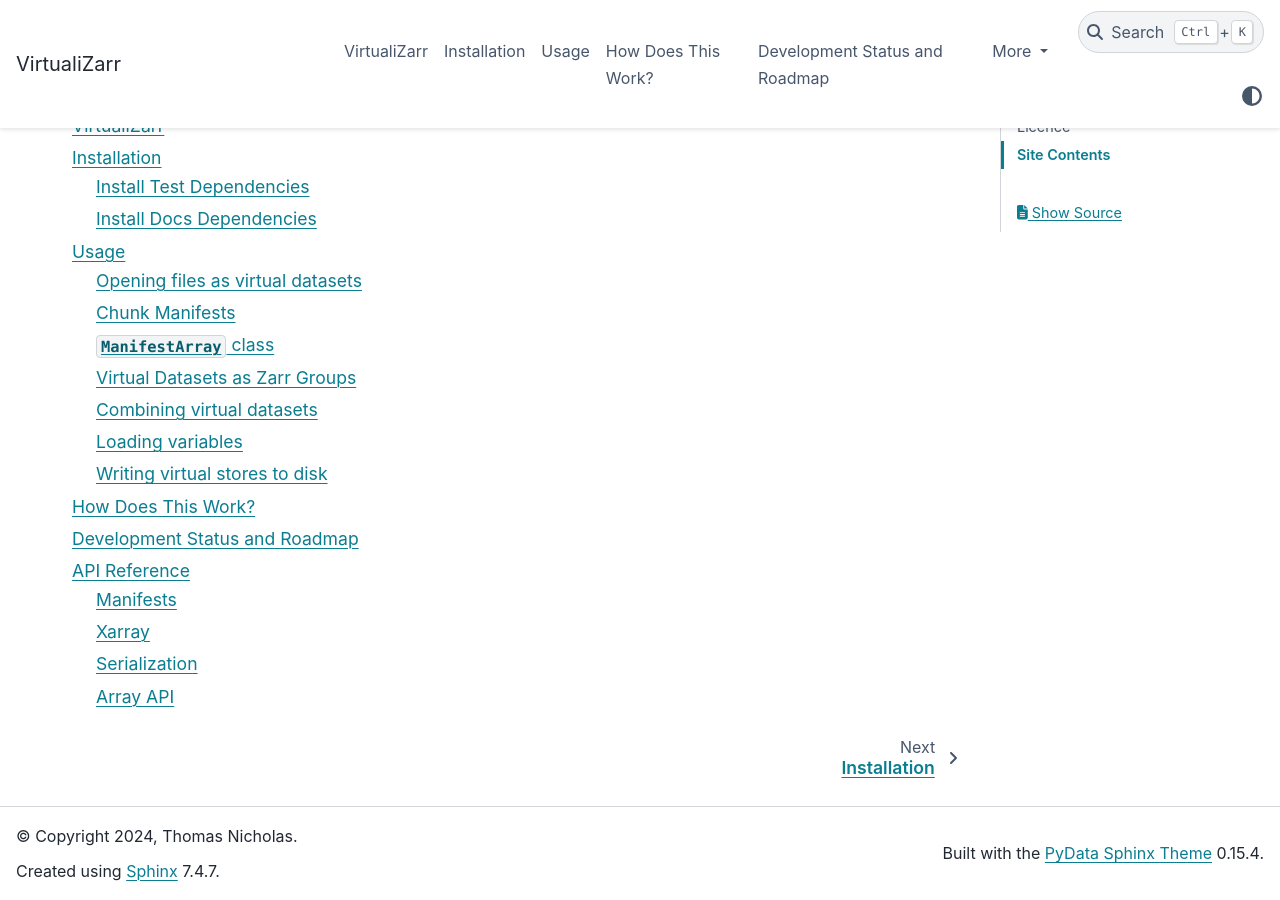
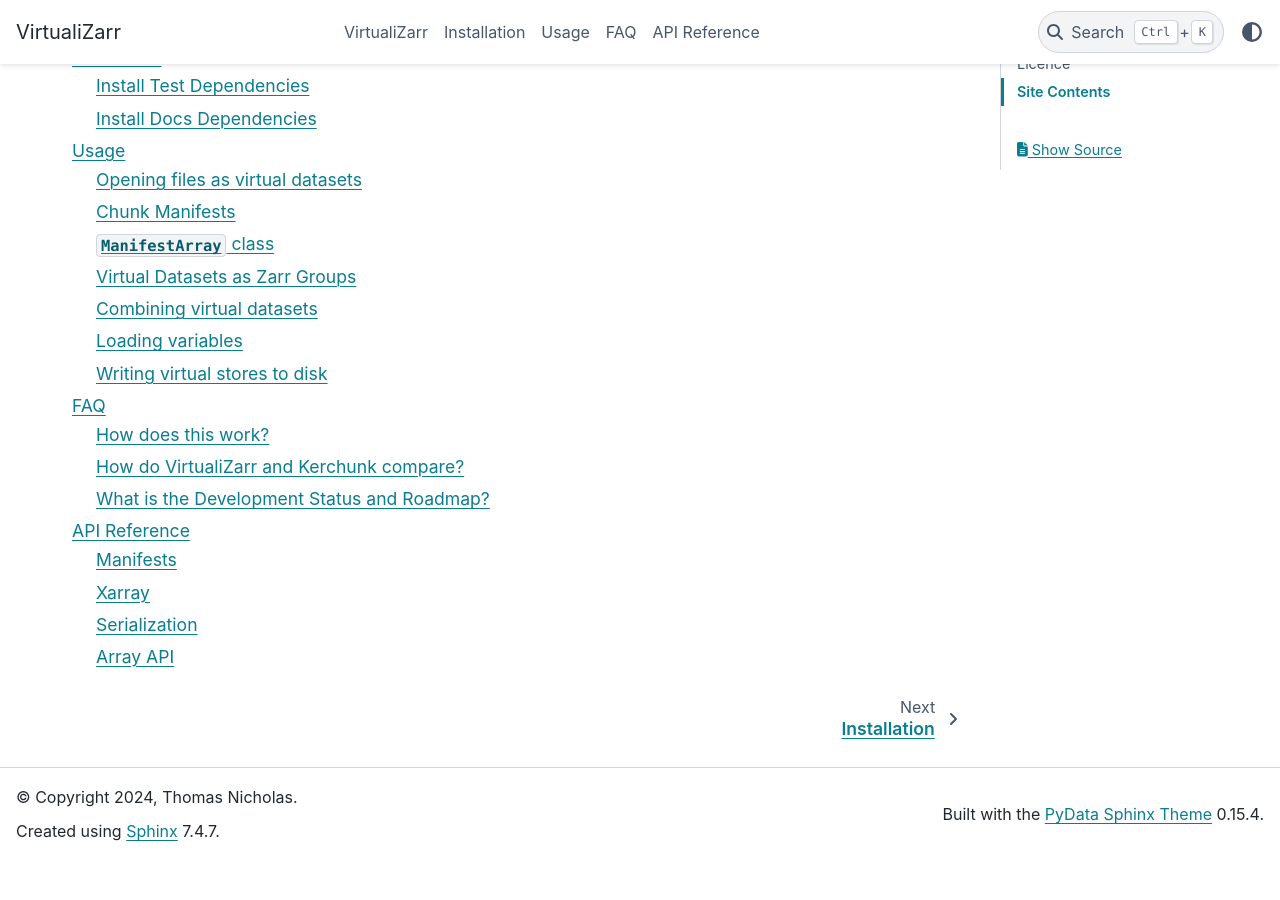
Before and after one commit to zarr-developers/VirtualiZarr, a Sphinx documentation site: the page built from docs/index.md, in a window 1280 px wide and 900 px high, scrolled down 2435 px. Built offline with Sphinx 7.4.7 and the PyData theme 0.15.4, drawn with Linux system fonts in a browser that asks for light colours; after the commit the page ends 3295 px from its top, so only the background shows below that; some of the changed text lies outside the part shown.

Commit message:
FAQ page (#81)
* renamed how it works page to FAQ

* add comparison table

* move content from roadmap page into faq

* remove some todos that have already been done

````diff
--- a/docs/conf.py
+++ b/docs/conf.py
@@ -28,6 +28,8 @@
 # Add any paths that contain templates here, relative to this directory.
 templates_path = ["_templates"]
 
+# The master toctree document.
+master_doc = "index"
 
 # The language for content autogenerated by Sphinx. Refer to documentation
 # for a list of supported languages.
@@ -65,6 +67,4 @@
 
 
 # issues
-# pangeo logo
 # dark mode/lm switch
-# needs to add api ref
--- a/docs/index.md
+++ b/docs/index.md
@@ -4,7 +4,7 @@
 
 VirtualiZarr grew out of [discussions](https://github.com/fsspec/kerchunk/issues/377) on the [kerchunk repository](https://github.com/fsspec/kerchunk), and is an attempt to provide the game-changing power of kerchunk in a zarr-native way, and with a familiar array-like API.
 
-## What's the difference between VirtualiZarr and Kerchunk?
+## Motivation
 
 The Kerchunk idea solves an incredibly important problem: accessing big archival datasets via a cloud-optimized pattern, but without copying or modifying the original data in any way. This is a win-win-win for users, data engineers, and data providers. Users see fast-opening zarr-compliant stores that work performantly with libraries like xarray and dask, data engineers can provide this speed by adding a lightweight virtualization layer on top of existing data (without having to ask anyone's permission), and data providers don't have to change anything about their legacy files for them to be used in a cloud-optimized way.
 
@@ -80,8 +80,7 @@
 self
 installation
 usage
-how_it_works
-dev_status_roadmap
+faq
 api
 
 ```
````
Also changed, not shown: docs/dev_status_roadmap.md (deleted, +0 -7 lines), docs/faq.md (added, +52 -0 lines), docs/how_it_works.md (deleted, +0 -14 lines).
